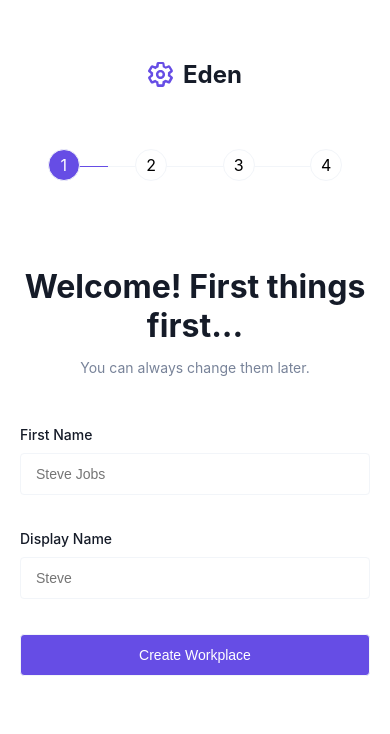
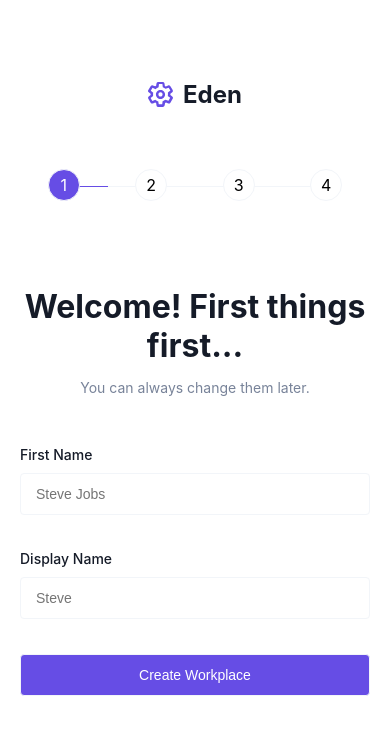
Before and after one commit to malikaansari91/onboarding-flowing, a React (Vite) app: page / in a window 390 px wide. Shown: the top 734 px of the page. Built offline with nearby package versions, Linux system fonts and the light colour scheme.

Commit message:
Added responsiveness

```diff
--- a/src/components/Onboarding/index.jsx
+++ b/src/components/Onboarding/index.jsx
@@ -19,7 +19,7 @@ function Onboarding() {
   console.log(formData);
   return (
     <div className="onboarding-container mt-60">
-      <div className="container">
+      <div className="container md-p-20">
         <div className="d-flex flex-justify-center flex-items-center onboarding-header mb-60">
           <svg
             className="icon color-primary mr-10  d-block"
--- a/src/styles/global.css
+++ b/src/styles/global.css
@@ -56,3 +56,9 @@ a:active {
 .mr-10 {
   margin-right: 10px;
 }
+
+@media only screen and (max-width: 768px) {
+  .md-p-20 {
+    padding: 20px;
+  }
+}
```
